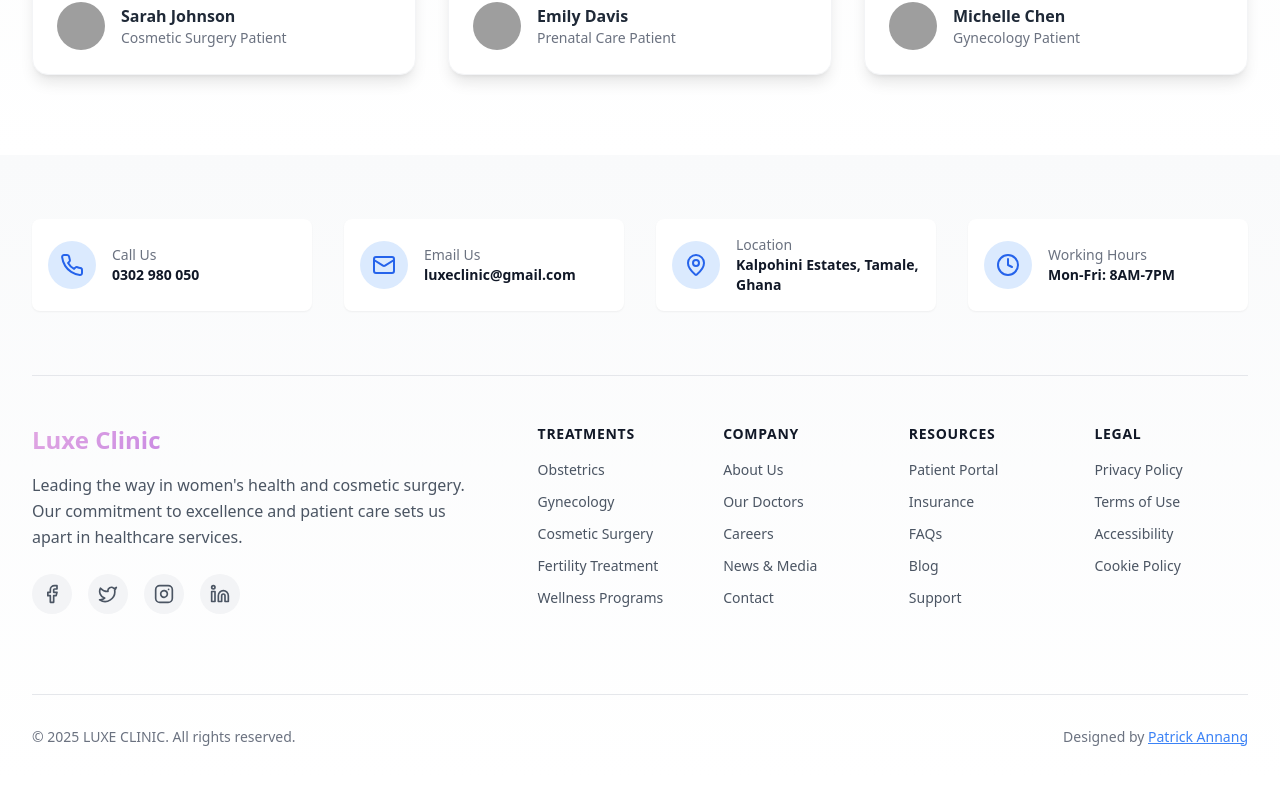
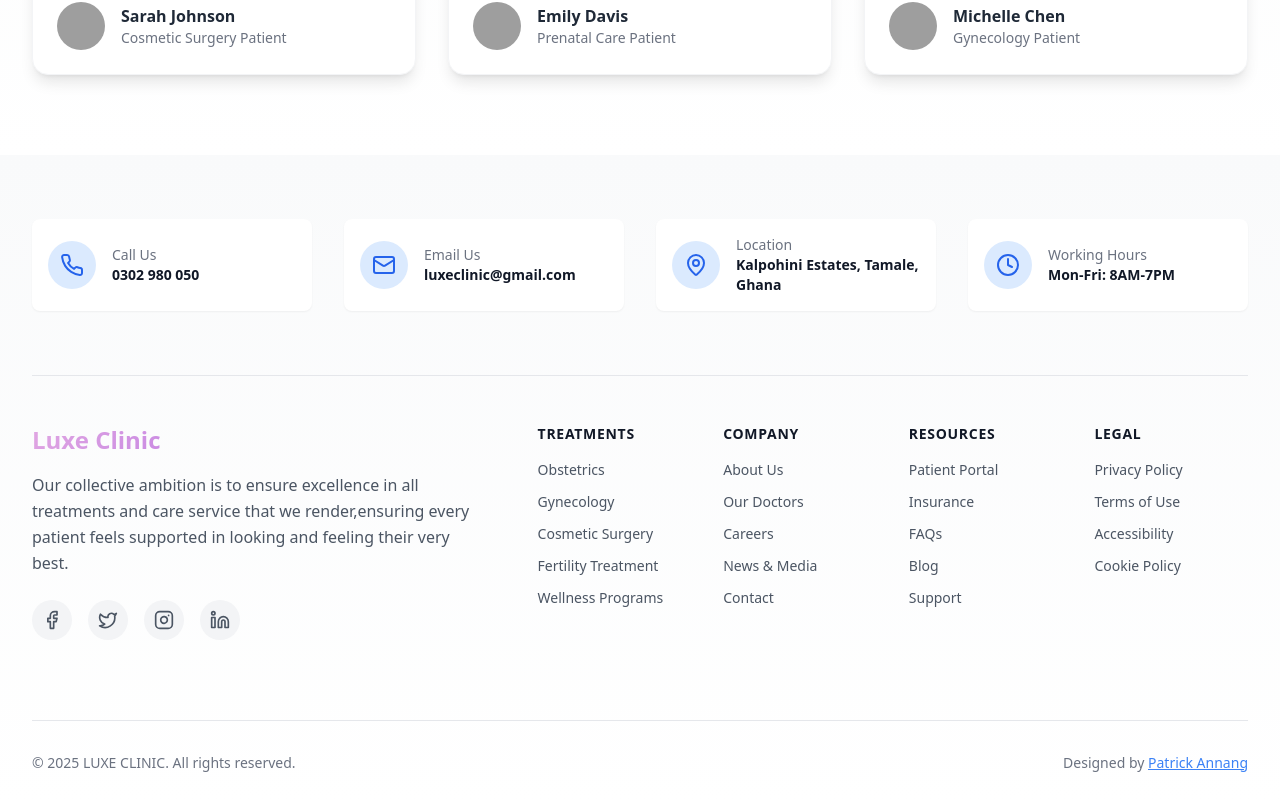
Before and after one commit to amartey-tricky/luxe, a Next.js app: page / in a window 1280 px wide. Shown: the part 2846-3651 px from the top of the page. Before the commit the page ends 3625 px from the top, so only its background shows below. Built offline with nearby package versions, Linux system fonts and the light colour scheme; grey boxes are pictures that could not be loaded.

Commit message:
Update FooterMain.tsx

```diff
--- a/components/footer/FooterMain.tsx
+++ b/components/footer/FooterMain.tsx
@@ -47,8 +47,7 @@ export function FooterMain() {
         <div className={styles.aboutSection}>
           <h3 className={styles.gradientText}>Luxe Clinic</h3>
           <p className={styles.aboutText}>
-            Leading the way in women's health and cosmetic surgery. Our commitment
-            to excellence and patient care sets us apart in healthcare services.
+            Our collective ambition is to ensure excellence in all treatments and care service that we render,ensuring every patient feels supported in looking and feeling their very best.
           </p>
           <div className={styles.socialLinks}>
             {socialLinks.map((social) => {
```
